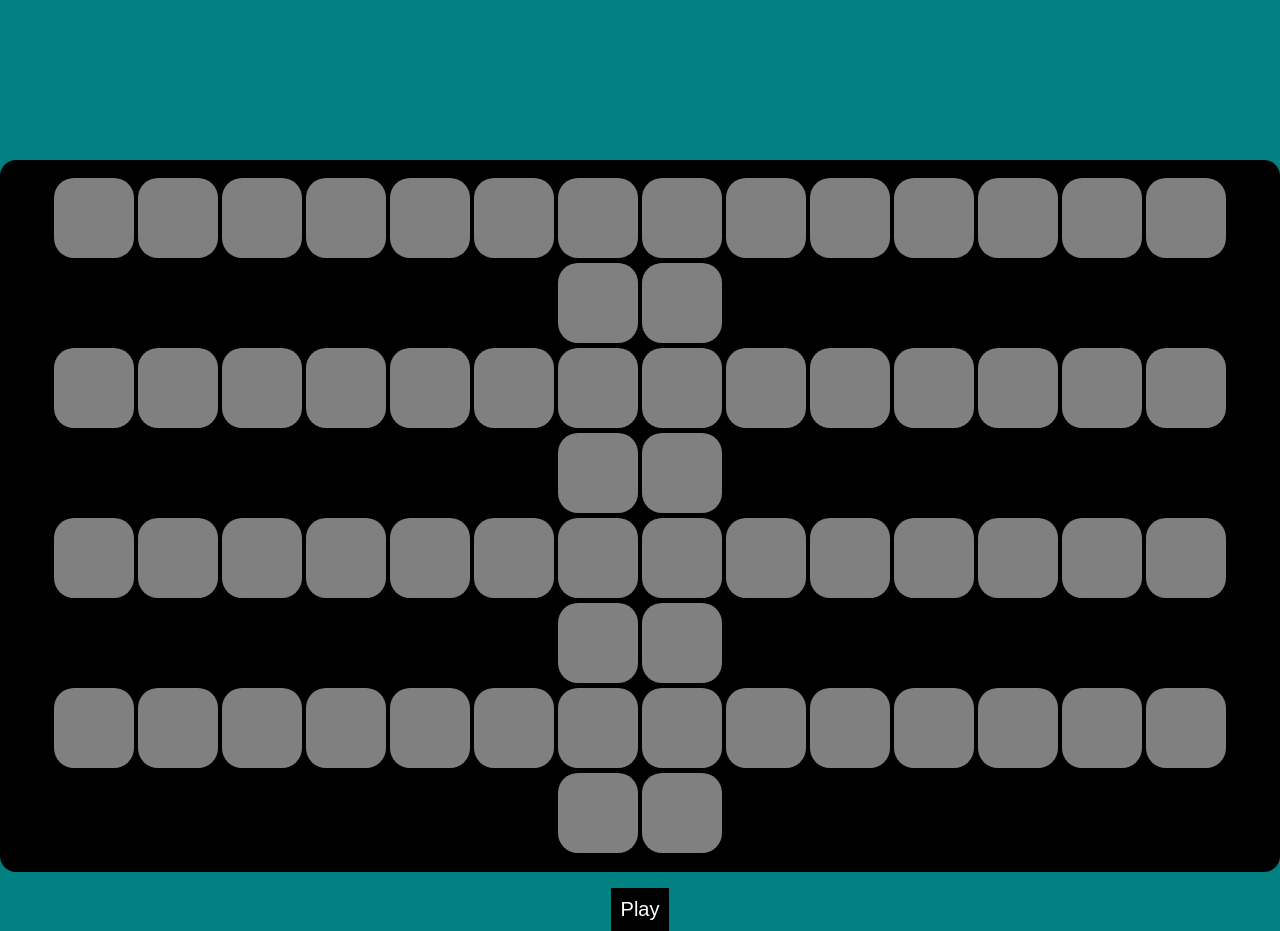
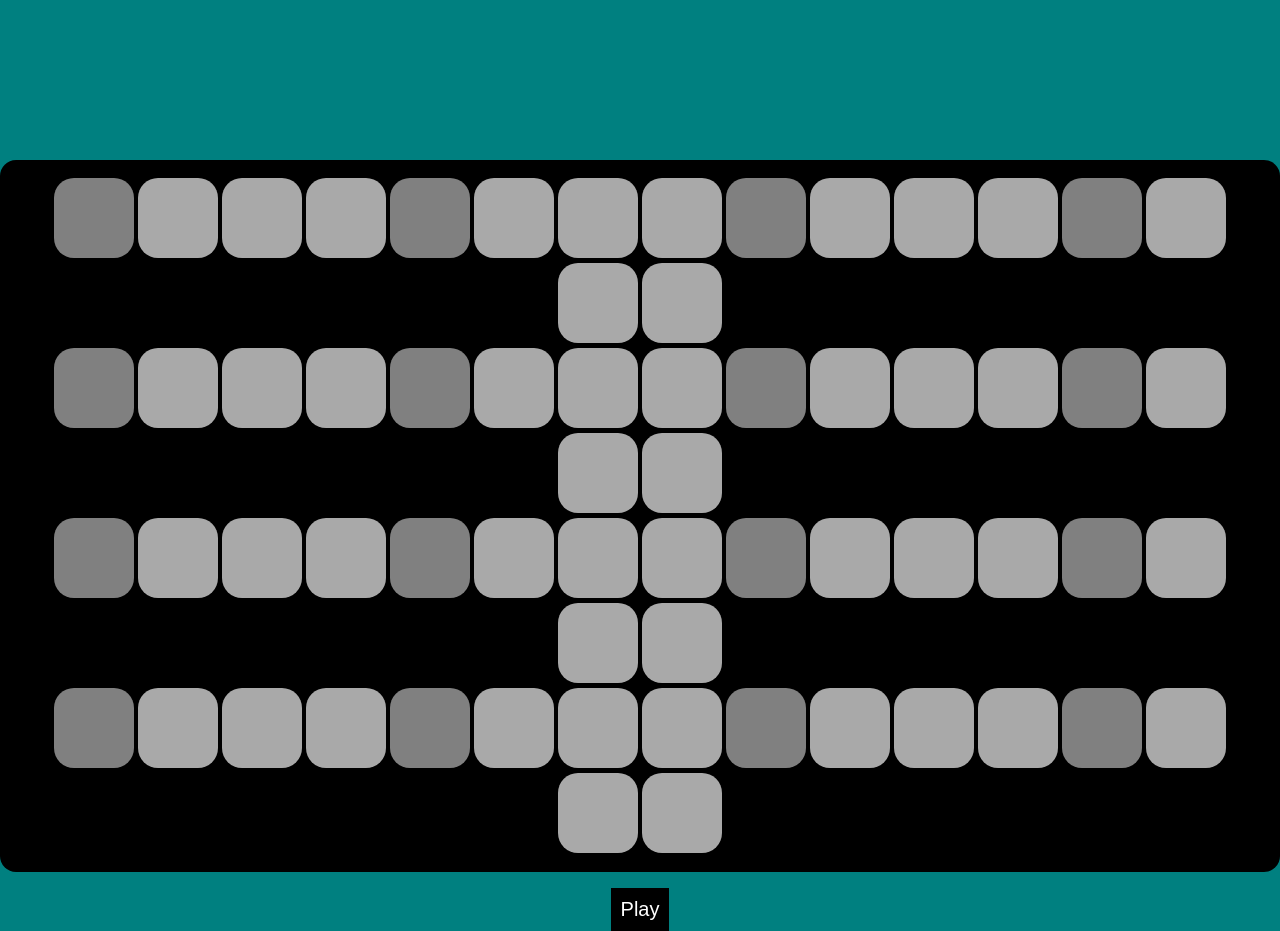
Before and after one commit to erhuht/drum-machine, a React (Create React App) app: page / in a window 1280 px wide. Built offline with nearby package versions, Linux system fonts and the light colour scheme.

Commit message:
Better styling

```diff
--- a/src/App.css
+++ b/src/App.css
@@ -16,7 +16,6 @@
 
 .square:focus {
   outline: none;
-  filter: brightness(125%);
 }
 
 .Grid {
@@ -38,15 +37,18 @@
   padding: 0.5em;
 }
 
+.quarter {
+  background-color: grey !important;
+}
 
 .on {
-  background-color: red;
+  background-color: #F5002D !important;
 }
 
 .off {
-  background-color: grey;
+  background-color: darkgray;
 }
 
 .playing {
-  background-color: white;
+  background-color: white !important;
 }
--- a/src/App.js
+++ b/src/App.js
@@ -20,6 +20,10 @@ function Square(props) {
     }
   } else if (props.state) {
     status = "on";
+  }
+
+  if (props.quarter) {
+    status += " quarter"
   }
 
   return (
@@ -57,6 +61,7 @@ class Grid extends React.Component {
           state={this.state.buttonState[index]}
           onClick={() => this.handleClick(index)}
           audio={this.audio[i]}
+          quarter={index % 4 === 0}
           />);
       }
       instruments.push(<div key={i}>{row}</div>);
@@ -90,7 +95,7 @@ class App extends React.Component {
     } else {
       this.timerId = setInterval(
         () => this.tick(),
-        100
+        125
       )
       this.setState({playing: true});
     }
```
